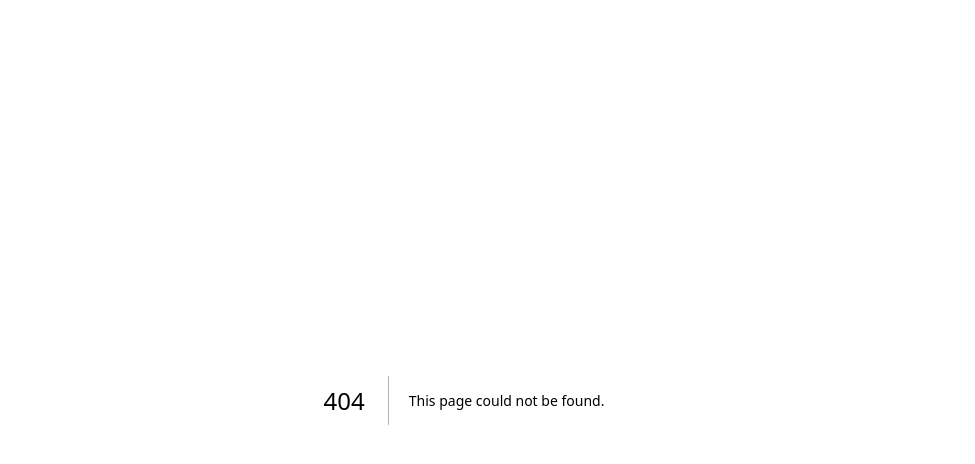
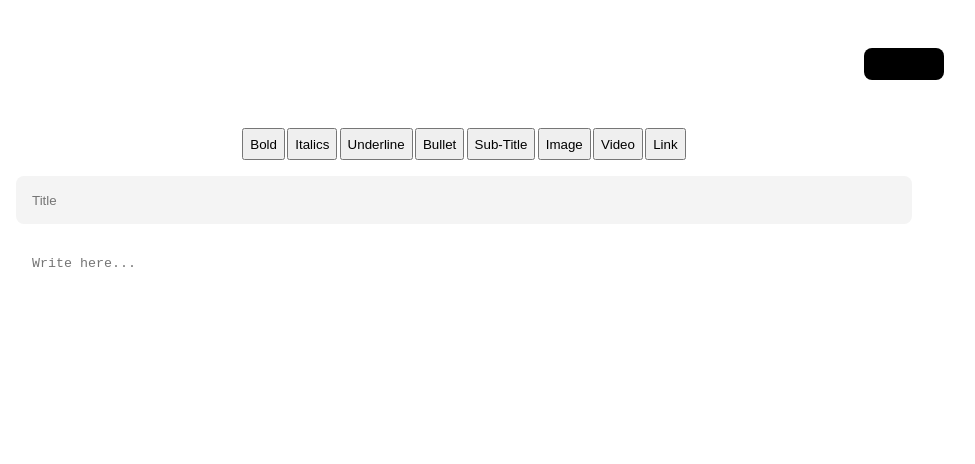
Before and after one commit to styp3r/bloom2, a Next.js app: page /uploadPost in a window 1280 px wide. Before the commit this address had no page. Shown: the top 464 px of the page, without its empty margins (176-1151 px from the left). Built offline with nearby package versions, Linux system fonts and the light colour scheme.

Commit message:
Changes meta description in index file and creates basic layout with input fields for uploadPost.js

```diff
--- a/pages/index.js
+++ b/pages/index.js
@@ -10,7 +10,7 @@ export default function Home() {
     <div className={styles.container}>
       <Head>
         <title>fublot.</title>
-        <meta name="description" content="A Daily Dump Of Articles On Technology." />
+        <meta name="description" content="A Daily Documenting of Things Around The World" />
         <link rel="icon" href="/favicon.ico" />
       </Head>
 
--- /dev/null
+++ b/pages/uploadPost.js
@@ -0,0 +1,24 @@
+import styles from '../styles/Home.module.css'
+
+export default function UploadPost() {
+    return (
+        <div id={styles.uploadPost}>
+            <form id={styles.formUpload}>
+                <button className={styles.publishBtn}>Publish</button>
+                <div className={styles.articleWritingTools}>
+                    <button>Bold</button>
+                    <button>Italics</button>
+                    <button>Underline</button>
+                    <button>Bullet</button>
+                    <button>Sub-Title</button>
+                    <button>Image</button>
+                    <button>Video</button>
+                    <button>Link</button>
+                </div>
+
+                <input placeholder="Title" name="uploadTitleToServer" className={styles.uploadTitle} />
+                <textarea placeholder="Write here..." name="uploadPostToServer" className={styles.uploadTextArea}></textarea>
+            </form>
+        </div>
+    )
+}
--- a/styles/Home.module.css
+++ b/styles/Home.module.css
@@ -4,6 +4,16 @@
   border: solid 1px #000000;
   border-radius: 1rem;
   margin: 3rem 0 0 0;
+}
+
+#formUpload{
+  position: relative;
+  width: 100%;
+  display: flex;
+  flex-direction: column;
+  justify-content: center;
+  align-items: center;
+  padding: 7rem 5rem 5rem 5rem;
 }
 
 .container {
@@ -96,3 +106,54 @@
   margin: 10rem 0 0 0;
   margin: 5rem 1rem 1rem 1rem;
 }
+
+.uploadTitle{
+  width: 80%;
+  height: 3rem;
+  background-color: #f4f4f4;
+  outline: none;
+  border: none;
+  border-radius: 0.5rem;
+  color: #000000;
+  padding: 0 1rem 0 1rem;
+}
+
+.uploadTextArea{
+  width: 80%;
+  height: 30rem;
+  background-color: #ffffff;
+  outline: none;
+  border: none;
+  border-radius: 0.5rem;
+  color: #000000;
+  padding: 0 1rem 0 1rem;
+  resize: none;
+  margin: 2rem 0 0 0;
+}
+
+.uploadTextArea:focus{
+  outline: none;
+}
+
+.articleWritingTools{
+  width: 40%;
+  height: 2rem;
+  display: flex;
+  justify-content: space-evenly;
+  margin: 1rem;
+}
+
+.publishBtn{
+  position: absolute;
+  width: 5rem;
+  height: 2rem;
+  border-radius: 0.5rem;
+  top: 3rem;
+  right: 10rem;
+  border: none;
+  background-color: #000000;
+}
+
+.publishBtn:hover{
+  cursor: pointer;
+}
```
